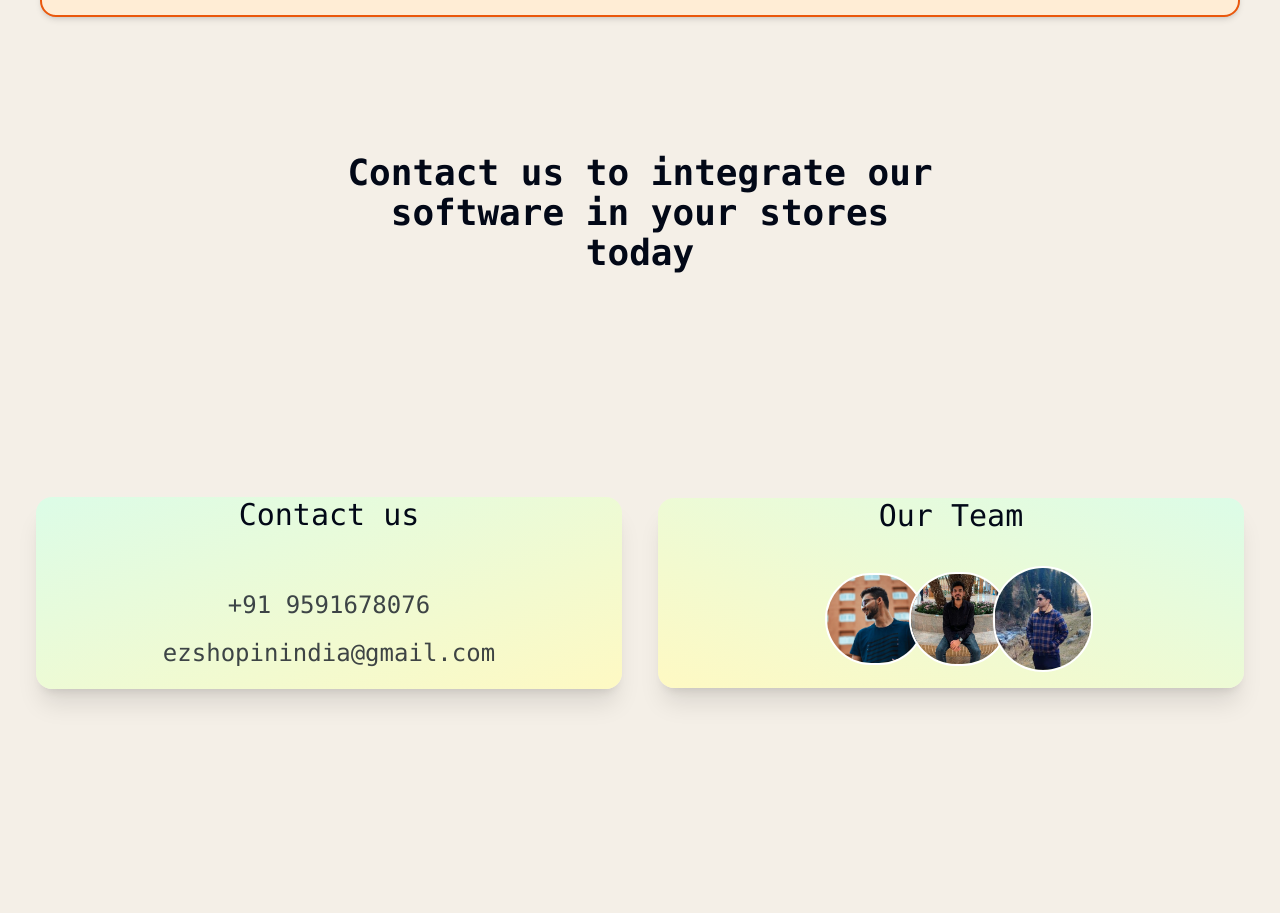
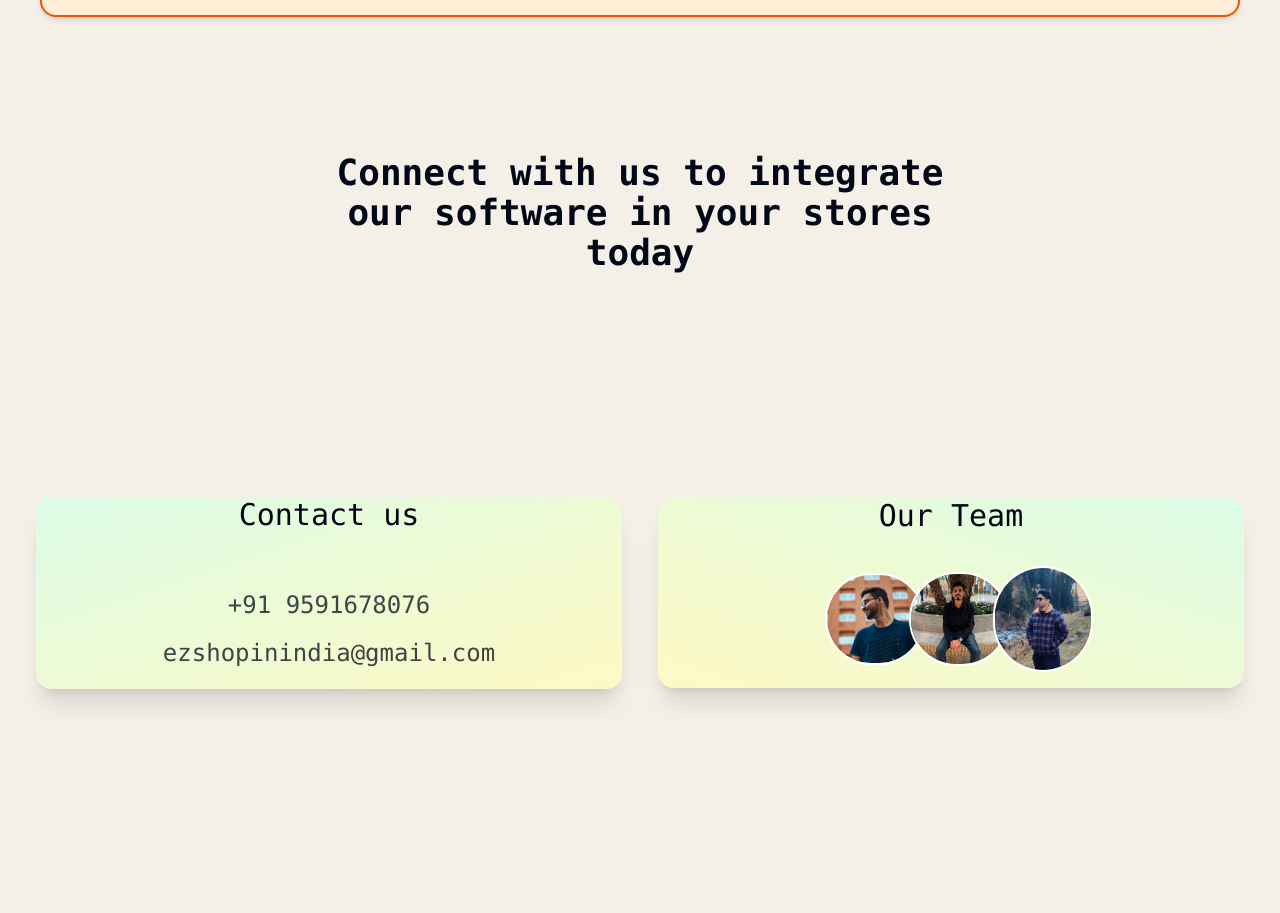
Before and after one commit to Shashanksharma280201/EzShopIn_HomePage, a Next.js app: page / in a window 1280 px wide. Shown: the part 4879-5792 px from the top of the page. Built offline with nearby package versions, Linux system fonts and the light colour scheme.

Commit message:
spelling hange

```diff
--- a/src/app/page.tsx
+++ b/src/app/page.tsx
@@ -168,7 +168,7 @@ export default function Home() {
       </section>
 
       <section id="Contact" className="flex flex-col h-screen mt-10 l font-mono w-full items-center justify-center font-ubuntu">
-        <h1 className="flex text-2xl md:text-4xl w-full md:w-1/2 p-4 mt-10 justify-center text-center font-semibold">Contact us to integrate our software in your stores today</h1>
+        <h1 className="flex text-2xl md:text-4xl w-full md:w-1/2 p-4 mt-10 justify-center text-center font-semibold">Connect with us to integrate our software in your stores today</h1>
         {/* <p className="flex text-sm md:text-xl opacity-75 w-full justify-center text-center">For more details on click on the buttons below, feel free to get in touch</p> */}
 
         <div className="flex flex-col md:flex-row w-full h-full items-center justify-center gap-9 p-9">
```
